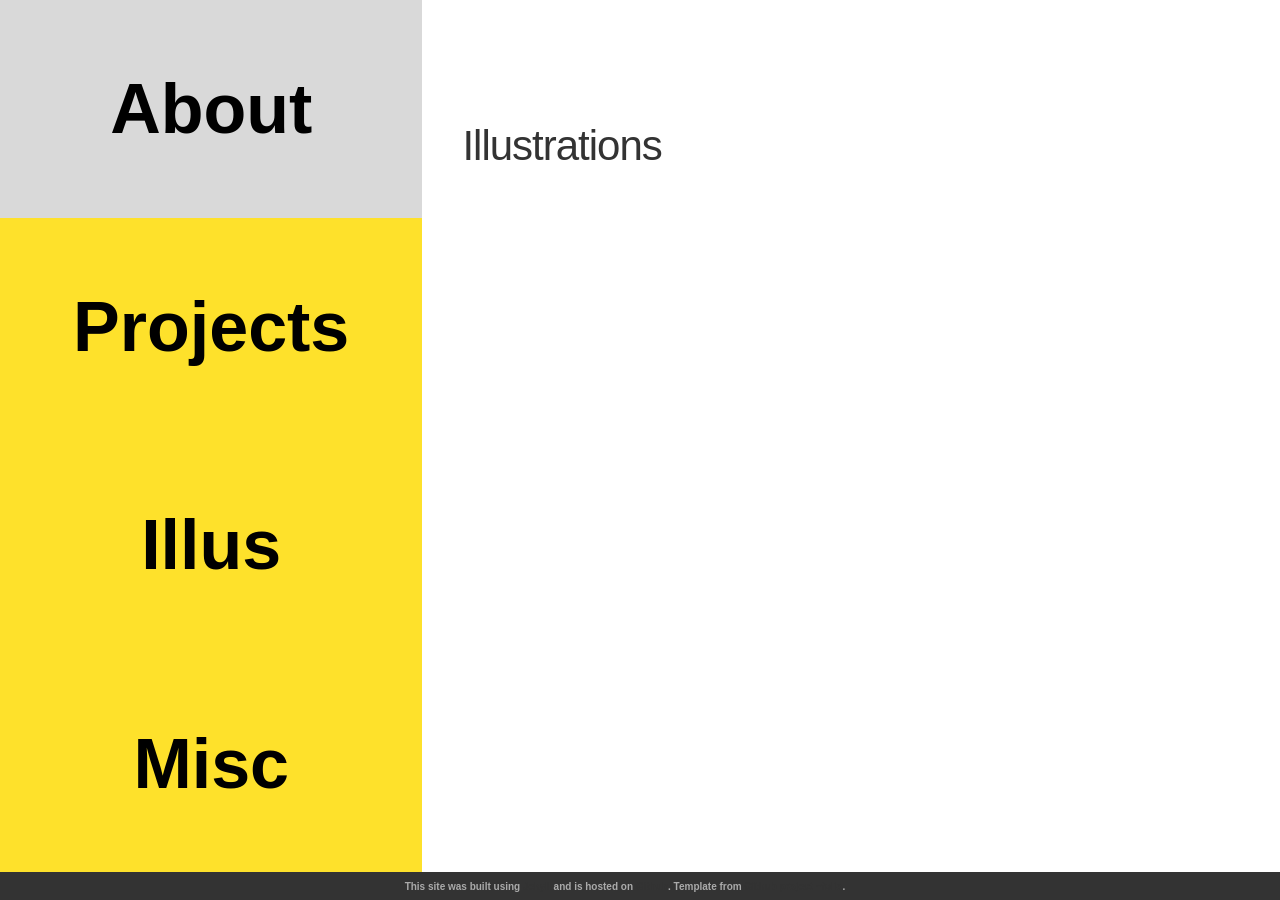
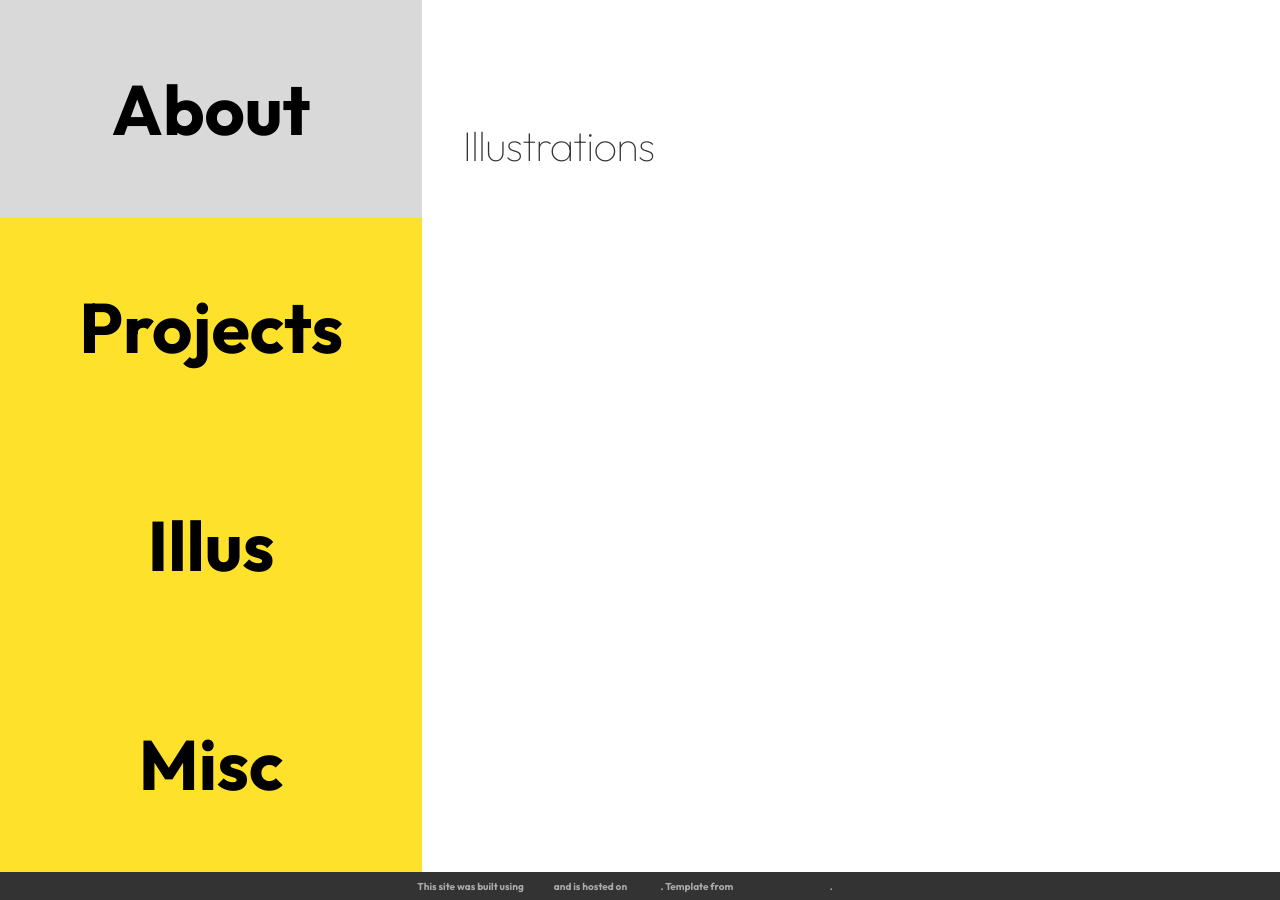
Before and after one commit to Nordicpuff/portfolio, a Jekyll site: the page built from docs/illustrations.md, in a window 1280 px wide. Built offline with Jekyll 4.4.1, drawn with Linux system fonts in a browser that asks for light colours; nearby versions of some CDN libraries; some web fonts are replaced.

Commit message:
Update _base.scss

```diff
--- a/docs/_sass/_base.scss
+++ b/docs/_sass/_base.scss
@@ -10,7 +10,7 @@ dl, dd, ol, ul, figure {
 
 
 /** Variables **********************************************/
-$base-font-family:              "Plaster", sans-serif;
+$base-font-family:              "Outfit", sans-serif;
 $base-line-height:              1.5em;
 $horizontal-spacing-unit:       50px;
 $vertical-spacing-unit:         40px;
```
